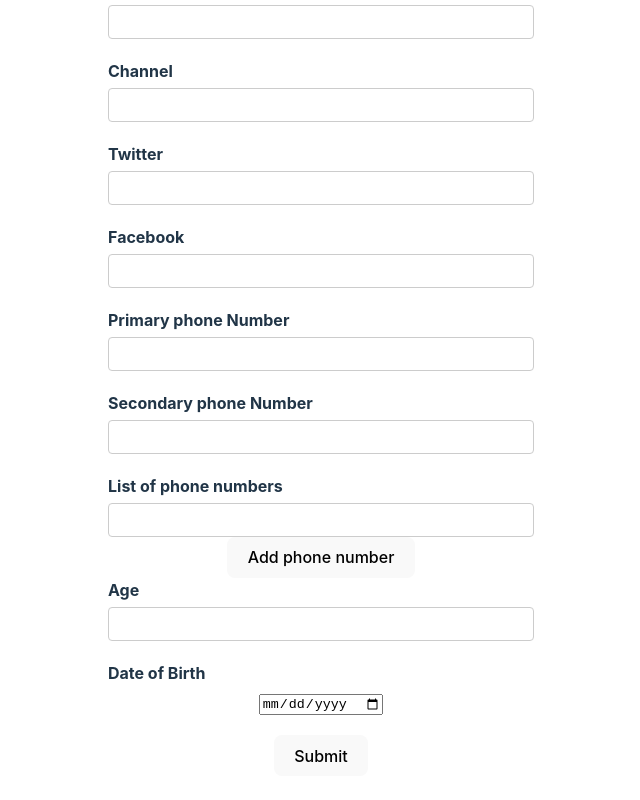
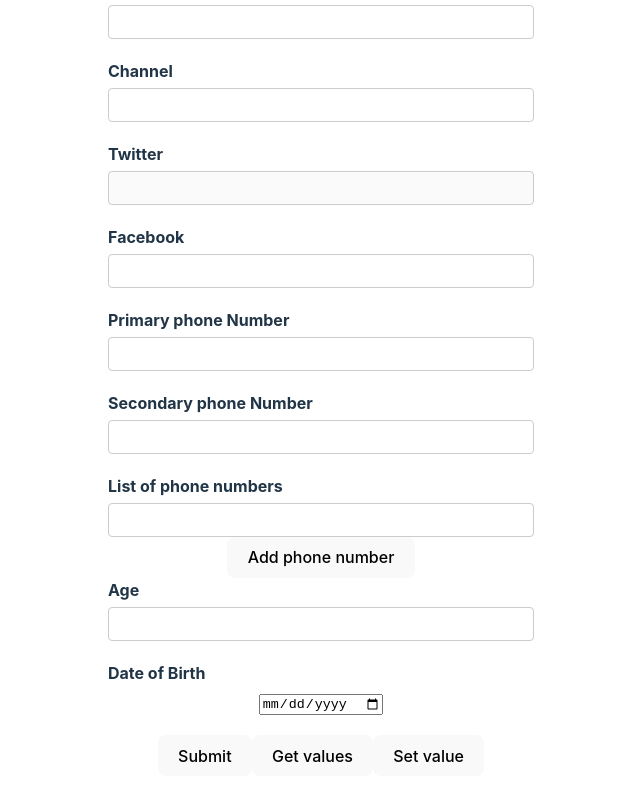
Before and after one commit to mariosknl/rhf-demo, a React (Vite) app: page / in a window 1280 px wide. Shown: the part 320-1120 px from the top of the page, without its empty margins (319-959 px from the left). Built offline with nearby package versions, Linux system fonts and the light colour scheme.

Commit message:
field states

```diff
--- a/src/components/YouTubeForm.tsx
+++ b/src/components/YouTubeForm.tsx
@@ -19,8 +19,15 @@ type FormValues = {
 };
 
 const YouTubeForm = () => {
-	const { register, control, handleSubmit, formState, watch } =
-		useForm<FormValues>({
+	const {
+		register,
+		control,
+		handleSubmit,
+		formState,
+		watch,
+		getValues,
+		setValue,
+	} = useForm<FormValues>({
 		// defaultValues: async () => {
 		// 	const response = await fetch(
 		// 		"https://jsonplaceholder.typicode.com/users/1"
@@ -46,7 +53,7 @@ const YouTubeForm = () => {
 			dob: new Date(),
 		},
 	});
-	const { errors } = formState;
+	const { errors, touchedFields, dirtyFields, isDirty } = formState;
 
 	const { fields, append, remove } = useFieldArray({
 		name: "phNumbers",
@@ -64,6 +71,18 @@ const YouTubeForm = () => {
 
 		return subscription.unsubscribe();
 	}, [watch]);
+
+	const handleGetValues = () => {
+		console.log(getValues(["username", "email"]));
+	};
+
+	const handleSetValue = () => {
+		setValue("username", "Bruce Wayne", {
+			shouldValidate: true,
+			shouldDirty: true,
+			shouldTouch: true,
+		});
+	};
 
 	const watchUsername = watch(["username", "email"]);
 
@@ -141,6 +160,7 @@ const YouTubeForm = () => {
 								value: true,
 								message: "Twitter is required",
 							},
+							disabled: watch("channel") === "",
 						})}
 					/>
 				</div>
@@ -243,6 +263,12 @@ const YouTubeForm = () => {
 				</div>
 
 				<button>Submit</button>
+				<button type="button" onClick={handleGetValues}>
+					Get values
+				</button>
+				<button type="button" onClick={handleSetValue}>
+					Set value
+				</button>
 			</form>
 			<DevTool control={control} />
 		</div>
```
Lines whose indentation alone changed are shown as unchanged.
